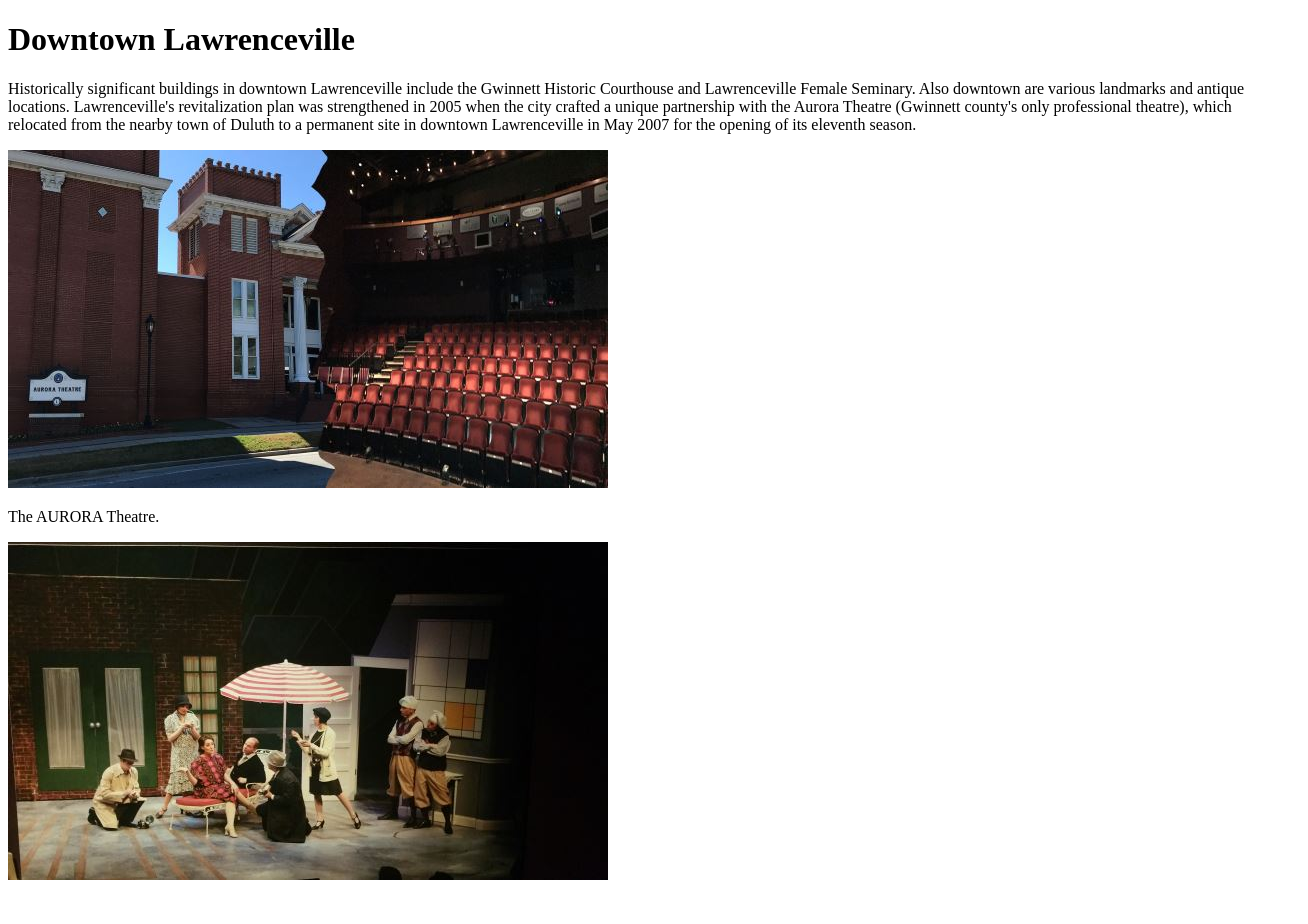
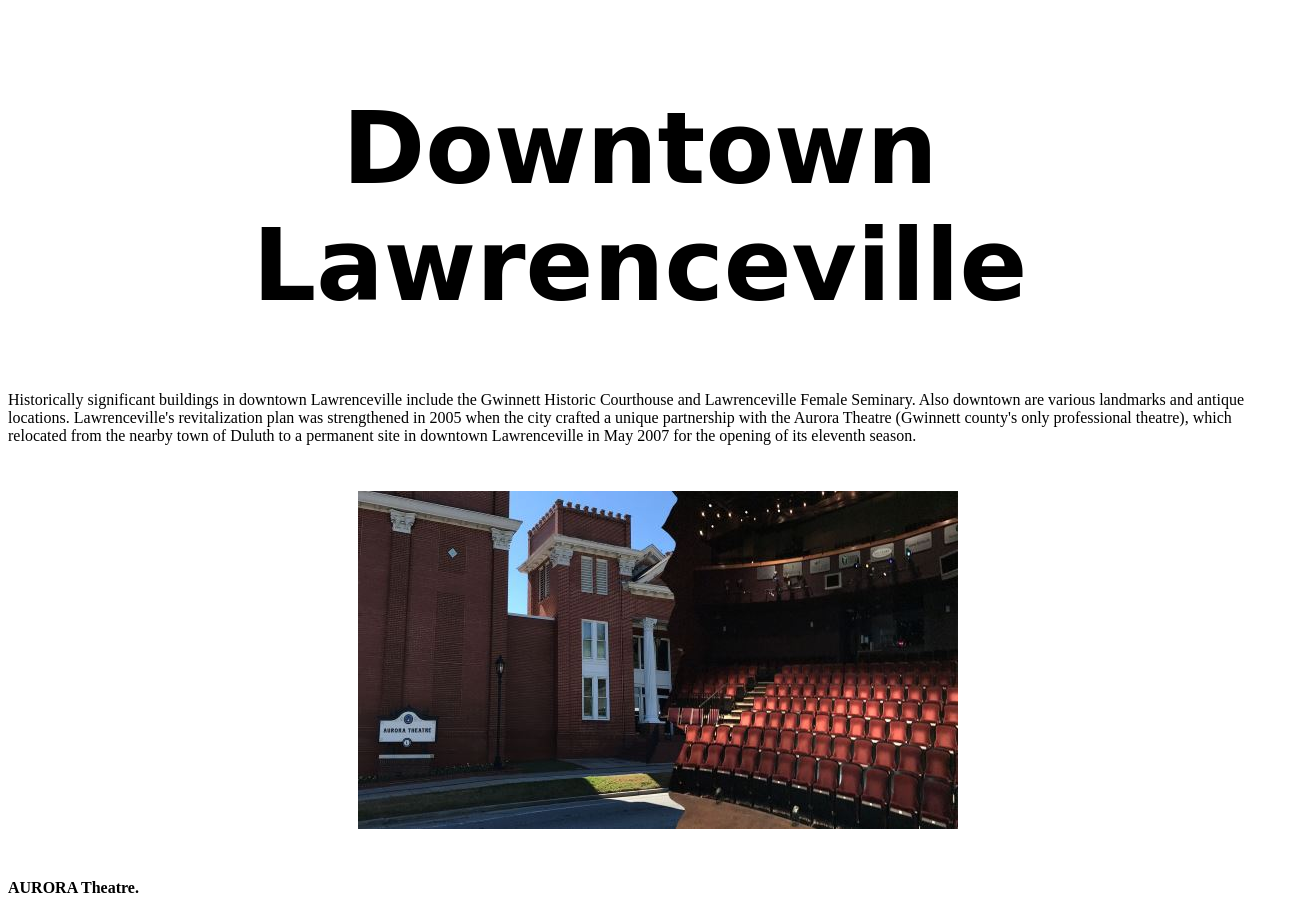
Before and after one commit to MichaelFrankOfficial/CityOfLawrenceville, a plain HTML site: page entertainment.html in a window 1280 px wide. Shown: the top 924 px of the page, 1308 px wide, since content can reach past the window. Before the commit the page ends 892 px from the top, so only its background shows below. Drawn offline with Linux system fonts and the light colour scheme.

Commit message:
changes01

```diff
--- a/entertainment.html
+++ b/entertainment.html
@@ -3,6 +3,7 @@
     <head>
         <meta charset="utf-8">
         <title>Entertainment</title>
+        <link href="styles.css" rel="stylesheet">
 
     </head>
         <body>
@@ -16,9 +17,11 @@
                   which relocated from the nearby town of Duluth to a permanent
                   site in downtown Lawrenceville in May 2007 for the opening of
                   its eleventh season.</p>
-              <img src="images\entertainmentBackground.jpg">
-              <p>The AURORA Theatre.</p>
-              <img src="images\Aurora_art.jpg">
+            <div>
+              <img class="Aurora" src="images\entertainmentBackground.jpg">
+              <p><strong> AURORA Theatre.</strong></p>
+              <img class="Aurora" src="images\Aurora_art.jpg">
+            </div>
 
 
 
--- a/styles.css
+++ b/styles.css
@@ -9,3 +9,11 @@
     background-repeat: no-repeat;
     background-size: cover;
 }
+.Aurora{
+    padding-top: 30px;
+    padding-left: 350px;
+    padding-right: 350px;
+    padding-bottom: 30px;
+    margin: auto;
+    border-style: 10px solid;
+}
```
